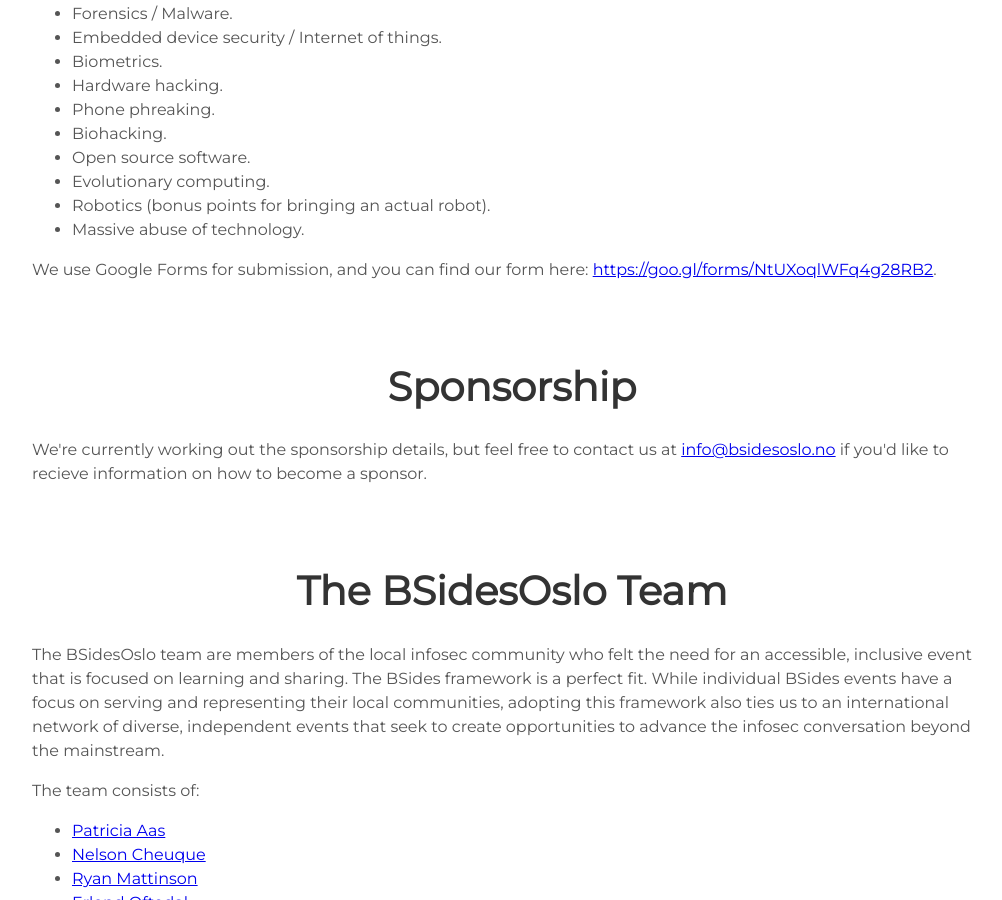
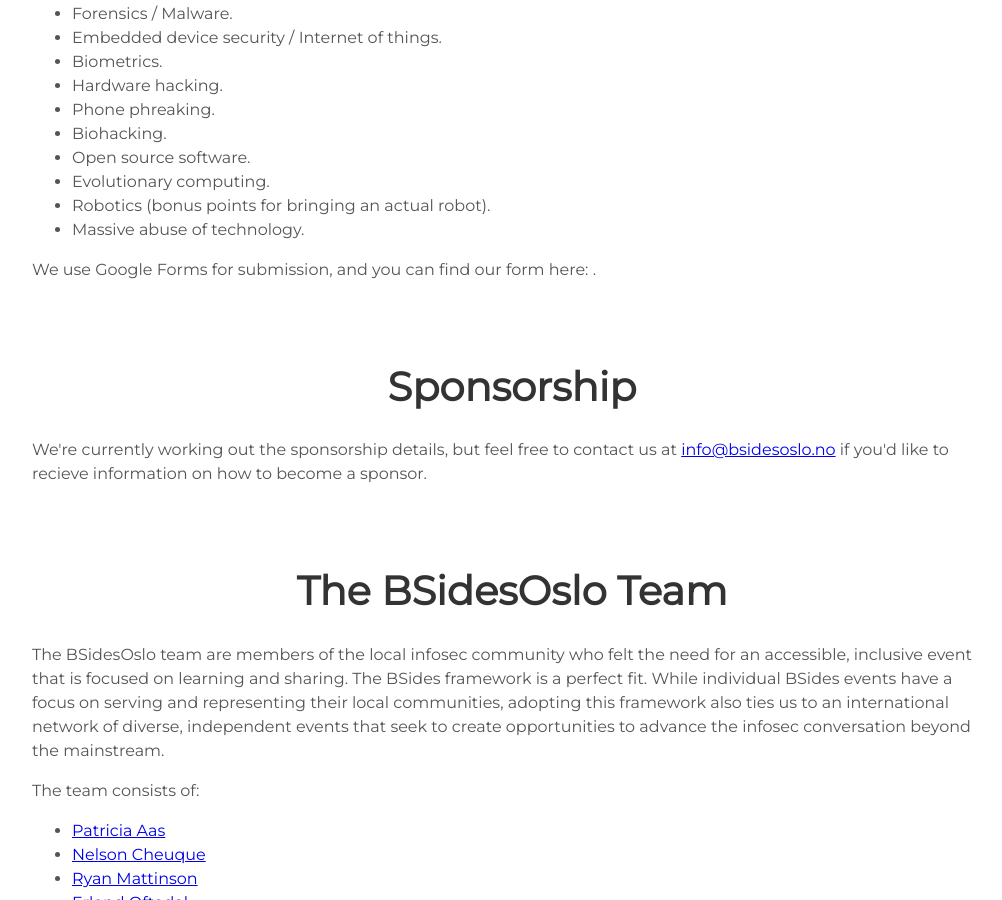
Before and after one commit to eoftedal/2019, a Jekyll site: the page built from index.html, in a window 1280 px wide and 900 px high, scrolled down 1716 px. Shown: the whole window, without its empty margins (128-1130 px from the left). Built offline with Jekyll 4.4.1, drawn with Linux system fonts in a browser that asks for light colours.

Commit message:
Removed link to old form, made url variable

```diff
--- a/_config.yaml
+++ b/_config.yaml
@@ -4,6 +4,7 @@
 date: May 23rd, 2019
 email_info: info@bsidesoslo.no
 email_cfp: cfp@bsidesoslo.no
+cfp_form: #
 twitter_username: oslobsides
 
 
--- a/index.html
+++ b/index.html
@@ -12,7 +12,7 @@
  <div class="user-details">
    <section id="CFP">
       <h1>CFP</h1>
-      <p><b>Our Call for Presenters is <a href="https://goo.gl/forms/NtUXoqlWFq4g28RB2">open until March 8, 2019.</a></b></p>
+      <p><b>Our Call for Presenters is <a href="{{ site.cfp_form }}">open until March 8, 2019.</a></b></p>
 
       <p>We love to see brand new speakers, seasoned speakers, and everyone in between! We're open to submissions on a wide range of information security and privacy topics, here are a few suggestions:</p>
 
@@ -35,7 +35,7 @@
         <li>Massive abuse of technology.</li>
       </ul>
 
-      <p>We use Google Forms for submission, and you can find our form here: <a href="https://goo.gl/forms/NtUXoqlWFq4g28RB2">https://goo.gl/forms/NtUXoqlWFq4g28RB2</a>.</p>
+      <p>We use Google Forms for submission, and you can find our form here: <a href="{{ site.cfp_form }}">{{ site.cfp_form }}</a>.</p>
 
       </section>
 </div>
```
